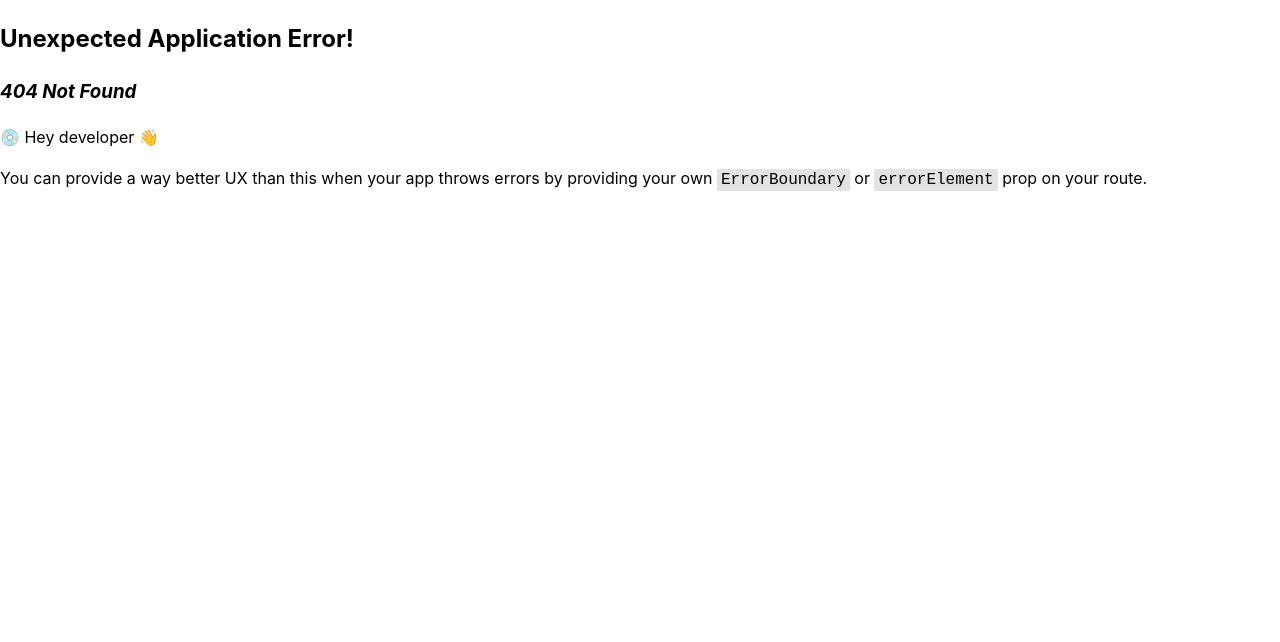
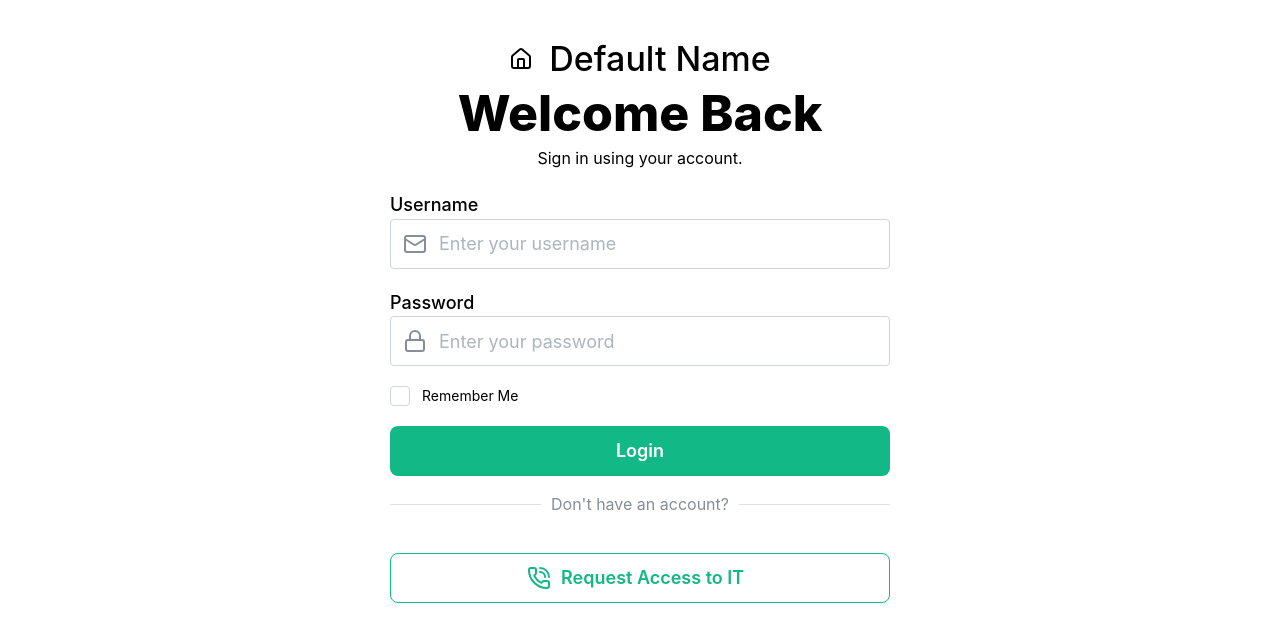
Before and after one commit to josepaulodelacruz/TemplateNetReact, a React (Vite) app in the folder NetTemplate_React/ClientApp/FrontEnd/: page /login in a window 1280 px wide. Before the commit this address had no page. Shown: the top 642 px of the page. Built offline with nearby package versions, Linux system fonts and the light colour scheme.

Commit message:
feat: added page login

```diff
--- a/NetTemplate_React/ClientApp/FrontEnd/src/Constants/StringRoutes.js
+++ b/NetTemplate_React/ClientApp/FrontEnd/src/Constants/StringRoutes.js
@@ -1,6 +1,9 @@
 
 
 class StringRoutes {
+
+  //auth
+  static login = '/login';
 
   static dashboard = '/';
 
--- /dev/null
+++ b/NetTemplate_React/ClientApp/FrontEnd/src/Pages/Auth/Login.jsx
@@ -0,0 +1,73 @@
+import {
+  Container,
+  Button,
+  Text,
+  Title,
+  Group,
+  Flex,
+  Stack,
+  TextInput,
+  Space,
+  Checkbox,
+  Divider,
+} from "@mantine/core";
+import { HomeIcon, LockIcon, Mail, PhoneCall, UserIcon } from "lucide-react";
+
+const formWidth = {
+  sm: '100%',
+  md: 500,
+}
+
+const Login = () => {
+  return (
+    <Container h={'100vh'} >
+      <Flex direction={"column"} h={"80%"} align="center" justify="center">
+
+        <Group justify="center" align="center">
+          <HomeIcon />
+          <Title fw={500}>Default Name</Title>
+        </Group>
+        <Flex direction="column" >
+          <Title style={{textAlign: 'center'}} size={50} fw={800}>Welcome Back</Title>
+          <Text style={{textAlign: 'center'}}>Sign in using your account.</Text>
+
+          <Space h="lg" />
+          <TextInput
+            size="lg"
+            leftSection={<Mail />}
+            label="Username"
+            placeholder="Enter your username"
+            w={formWidth} />
+
+          <Space h="lg" />
+          <TextInput
+            label="Password"
+            placeholder="Enter your password"
+            size="lg"
+            leftSection={<LockIcon />}
+            w={formWidth} />
+
+          <Space h="lg" />
+          <Group w={formWidth} justify="start">
+            <Checkbox label="Remember Me" />
+          </Group>
+
+          <Button fullWidth w={formWidth} mt={20} size="lg" radius="md" >
+            Login
+          </Button>
+
+          <Divider  my="md" label={<Text>Don't have an account?</Text>} labelPosition="center" />
+
+          <Button fullWidth leftSection={<PhoneCall />} w={formWidth} variant="outline" mt={20} size="lg" radius="md" >
+            Request Access to IT
+          </Button>
+
+
+        </Flex>
+      </Flex>
+    </Container>
+  )
+}
+
+
+export default Login;
--- a/NetTemplate_React/ClientApp/FrontEnd/src/Router.jsx
+++ b/NetTemplate_React/ClientApp/FrontEnd/src/Router.jsx
@@ -8,6 +8,8 @@ import User from "~/sub_pages/Setup/User";
 import Modules from "~/sub_pages/Setup/Modules";
 import ModulesInitialPage from "~/sub_pages/Setup/ModulesInitialPage.jsx";
 import ModulesFormPage from "~/sub_pages/Setup/ModulesFormPage";
+import { Component } from "lucide-react";
+import Login from "./pages/Auth/Login";
 
 const DASHBOARD_ROUTES = [
 
@@ -35,6 +37,10 @@ const router = createBrowserRouter([
     path: StringRoutes.dashboard,
     Component: DashboardLayout,
     children: DASHBOARD_ROUTES
+  },
+  {
+    path: StringRoutes.login,
+    Component: Login,
   }
 ])
 
```
